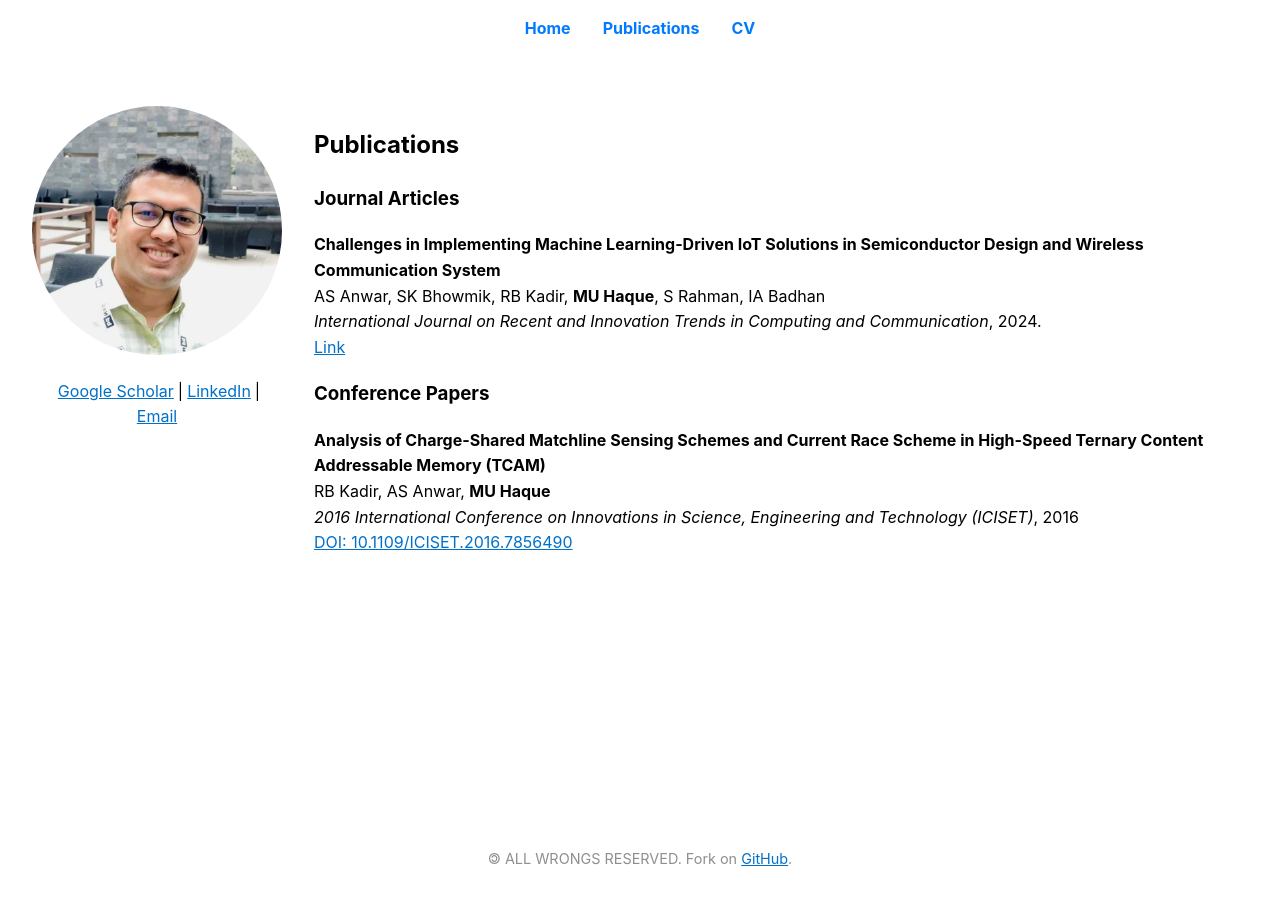
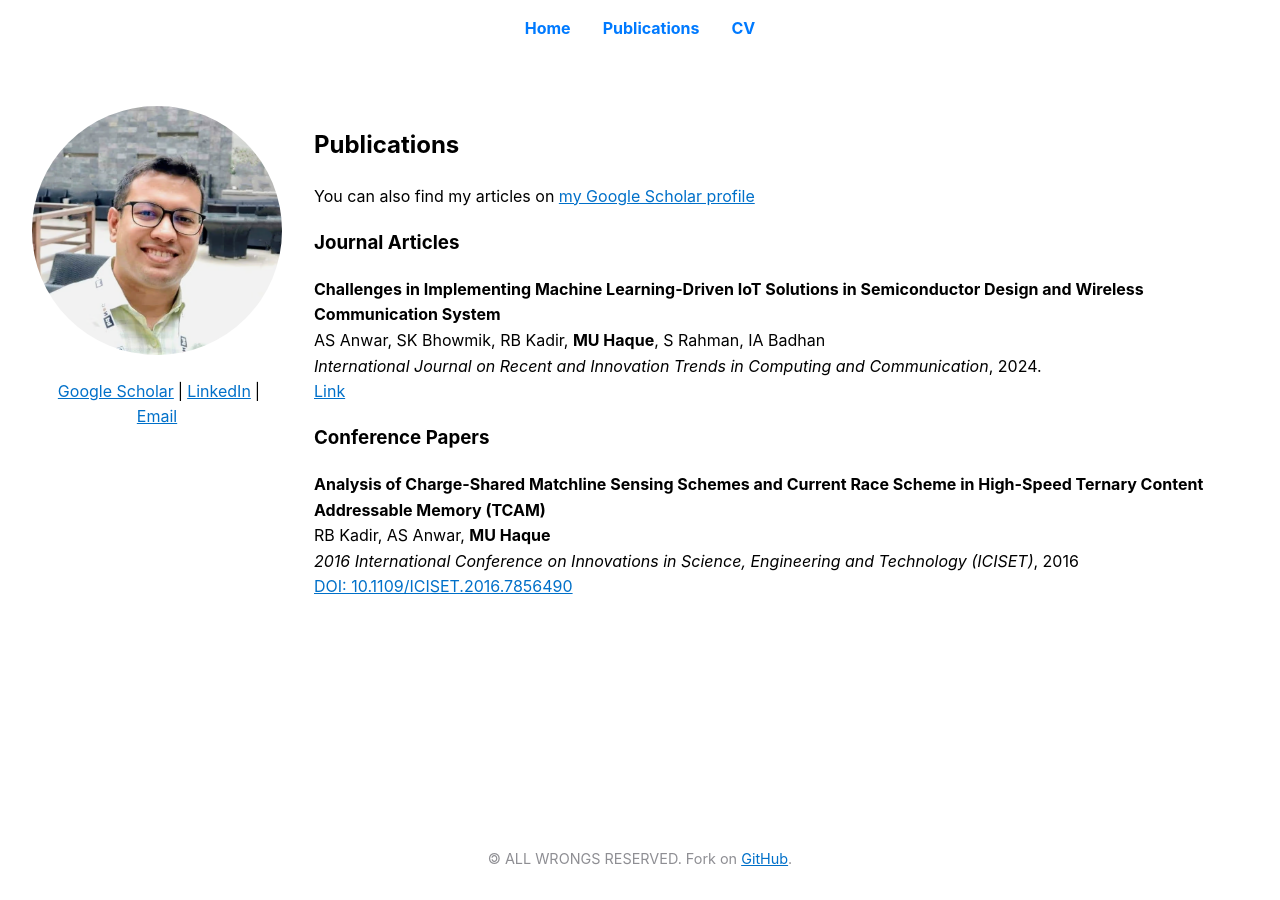
Before and after one commit to muntasimulhaque/muntasimulhaque.github.io, a Jekyll site: the page built from publications.md, in a window 1280 px wide. Built offline with Jekyll 4.4.1, drawn with Linux system fonts in a browser that asks for light colours.

Commit message:
Update publications.md

```diff
--- a/publications.md
+++ b/publications.md
@@ -4,6 +4,8 @@
 ---
 
 # Publications
+
+You can also find my articles on [my Google Scholar profile](https://scholar.google.com/citations?hl=en&user=qsD8a0MAAAAJ&view_op=list_works&sortby=pubdate){:target="_blank"}
 
 ### Journal Articles
 
```
